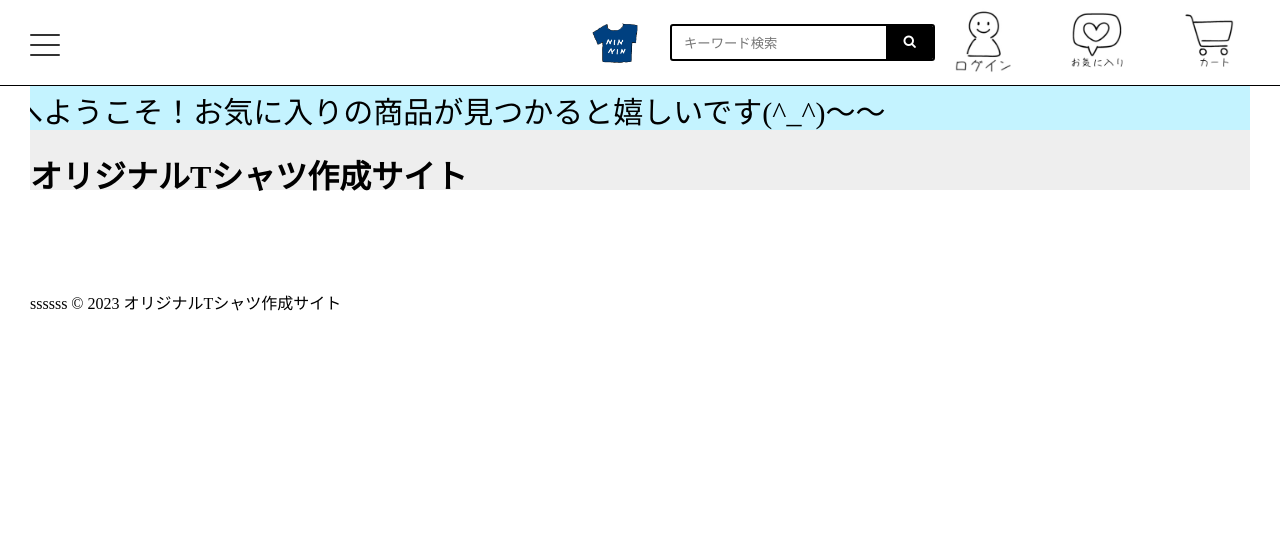
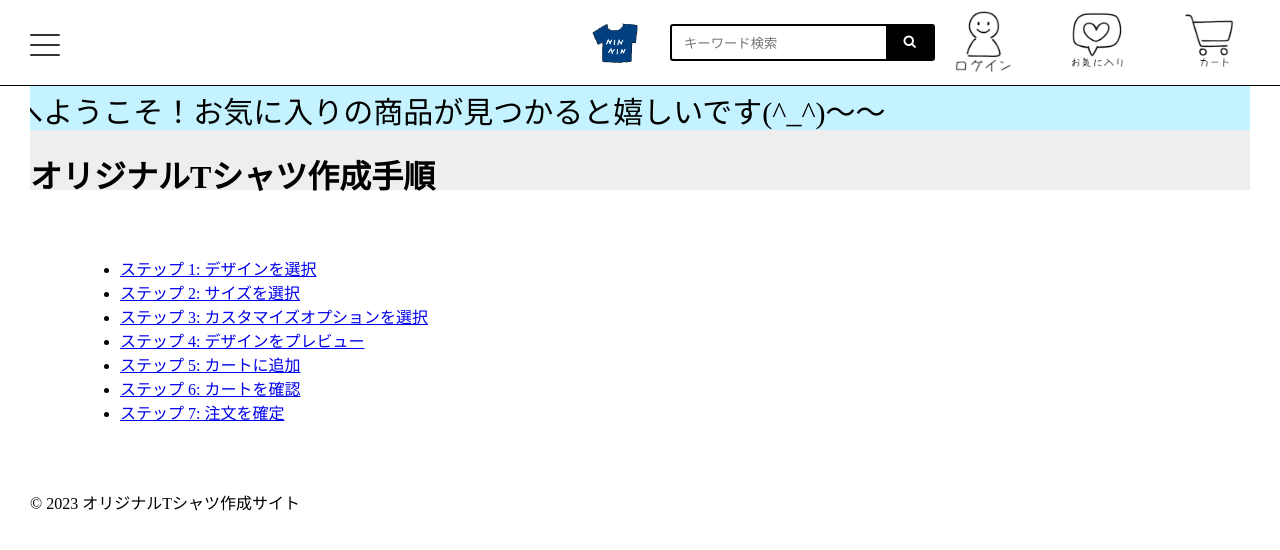
Before and after one commit to katuomirin/tynT, a PHP site: page /create/create.php in a window 1280 px wide. Shown: the top 550 px of the page. Run offline with PHP 8.4, Linux system fonts and the light colour scheme.

Commit message:
Update create.php

```diff
--- a/shoppingsite/create/create.php
+++ b/shoppingsite/create/create.php
@@ -3,11 +3,11 @@
 <html>
 <head>
     <title>Tシャツ作成手順</title>
-    <link rel="stylesheet" type="text/css" href="assets/css/style.css">
+    <link rel="stylesheet" type="text/css" href="./css/create.css">
 </head>
 <body>
     <header>
-        <h1>オリジナルTシャツ作成サイト</h1>
+        <h1>オリジナルTシャツ作成手順</h1>
         <nav>
             <ul>
                 <li><a href="create_design.php">デザインを作成</a></li>
@@ -16,15 +16,21 @@
         </nav>
     </header>
     <main>
-        <!-- ここにコンテンツを追加 -->
+        <div class="flow-chart">
+            <ul>
+                <li><a href="step1.php">ステップ 1: デザインを選択</a></li>
+                <li><a href="step2.php">ステップ 2: サイズを選択</a></li>
+                <li><a href="step3.php">ステップ 3: カスタマイズオプションを選択</a></li>
+                <li><a href="step4.php">ステップ 4: デザインをプレビュー</a></li>
+                <li><a href="step5.php">ステップ 5: カートに追加</a></li>
+                <li><a href="step6.php">ステップ 6: カートを確認</a></li>
+                <li><a href="step7.php">ステップ 7: 注文を確定</a></li>
+            </ul>
+        </div>
     </main>
-    <footer>ssssss
+    <footer>
         &copy; <?php echo date("Y"); ?> オリジナルTシャツ作成サイト
     </footer>
 </body>
 </html>
-
-
-
-
 <?php require '../footer.php'; ?>
```
